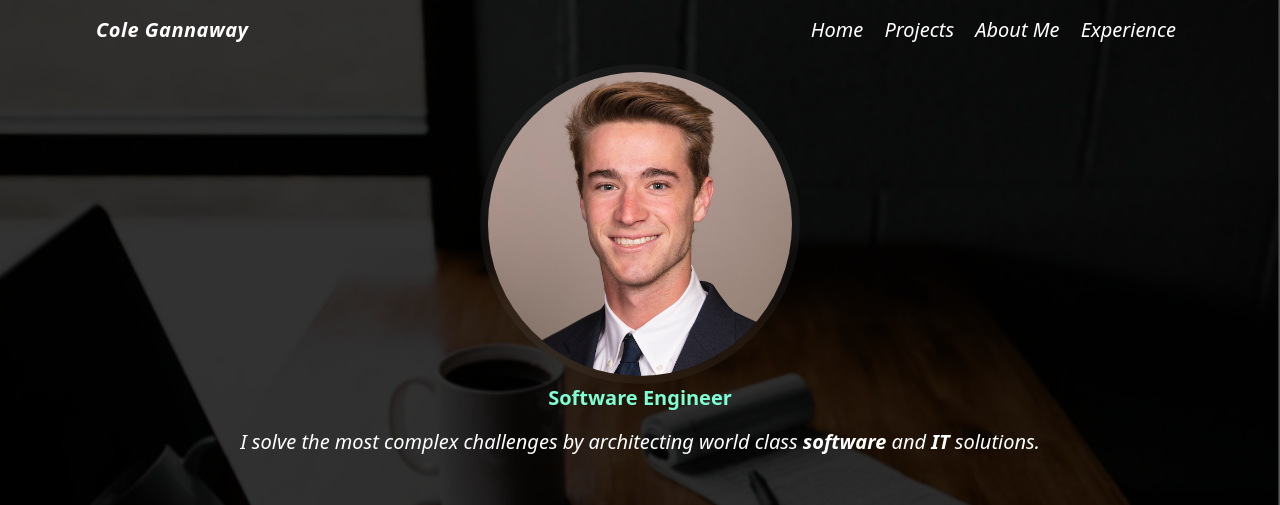
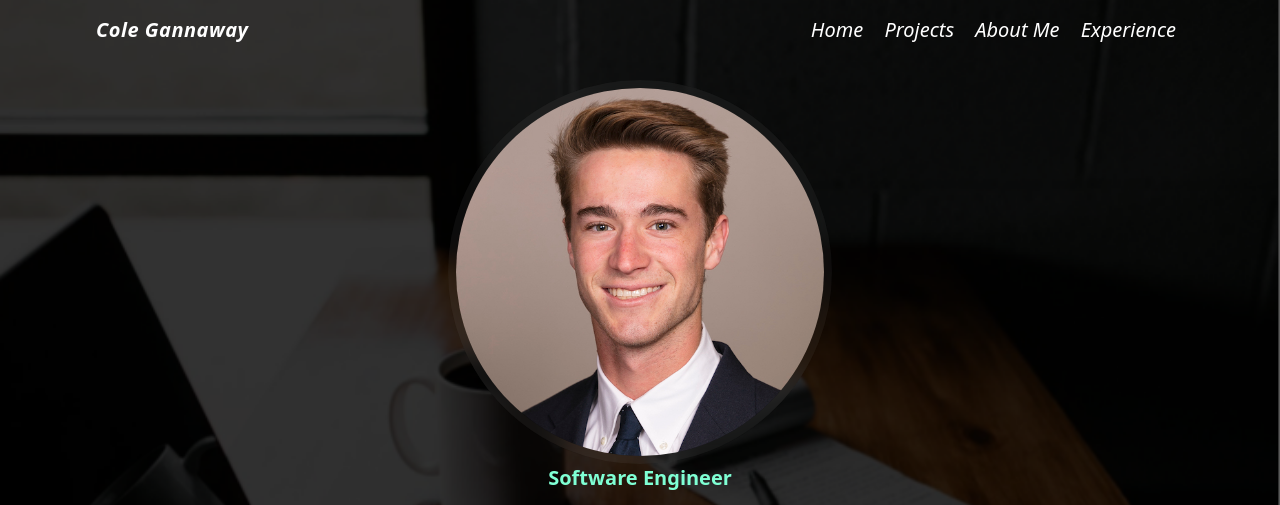
Before and after one commit to cole-gannaway/cole-gannaway.github.io, a website: page src/index.html in a window 1280 px wide. Shown: the top 505 px of the page. Drawn offline with nearby package versions, Linux system fonts and the light colour scheme; files that its build step writes are made by us from their sources; a script that the page names is missing.

Commit message:
updated fonts and sizes

```diff
--- a/src/index.html
+++ b/src/index.html
@@ -34,7 +34,6 @@
 <body onload="setNavBar()">
     <!-- mobile -->
     <nav id="nav1" class="md:hidden fixed w-full text-white z-10">
-        <div class="absolute text-xl top-6 left-1/2 -translate-x-20 font-bold italic tracking-wide">Cole Gannaway</div>
         <button class="inline-block float-right w-16 p-4" onclick="toggleMobileNavBarMenu()">
             <img src="images/Hamburger_icon.svg" alt="">
         </button>
@@ -67,11 +66,12 @@
                     <div>
                         <div class="text-center text-white">
                             <div class="">
-                                <div class="py-8"></div>
-                                <div data-aos="zoom-in" class="mx-auto w-64 border-gray-200 border-opacity-5 backdrop-blur-md border-8 rounded-full md:w-80">
-                                    <img class="w-64 aspect-square rounded-full md:w-80" src="images/cole-headshot.jpeg">
+                                <div class="py-8 md:py-10"></div>
+                                <div>
+                                    <div data-aos="zoom-in" class="mx-auto w-64 border-gray-200 border-opacity-5 backdrop-blur-md border-8 rounded-full md:w-96">
+                                        <img class="w-64 aspect-square rounded-full md:w-96" src="images/cole-headshot.jpeg">
+                                    </div>
                                 </div>
-
                                 <div id="software-engineer-title" class="font-bold text-xl mb-4">Software Engineer</div>
                                 <div id="sales-engineer-title" class="font-bold text-xl mb-4 hidden">Sales Engineer</div>
                                 <div id="tagline-text" class="italic md:text-xl">
--- a/src/native-css-styles.css
+++ b/src/native-css-styles.css
@@ -1,3 +1,6 @@
+* {
+    font: 'Inter',sans-serif;
+}
 .custom-center-content-container{
     max-width: 1500px; margin: auto;
 }
```
